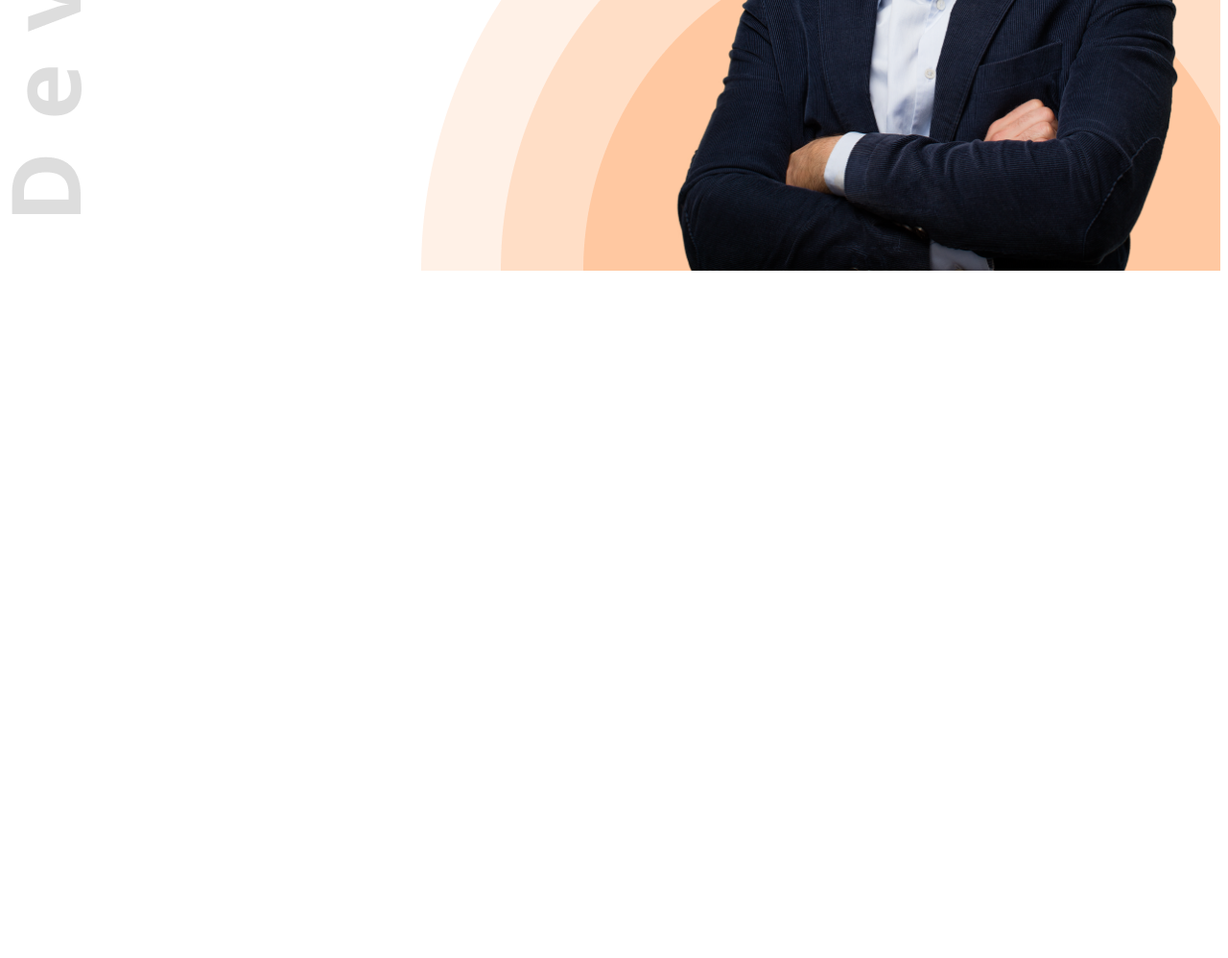
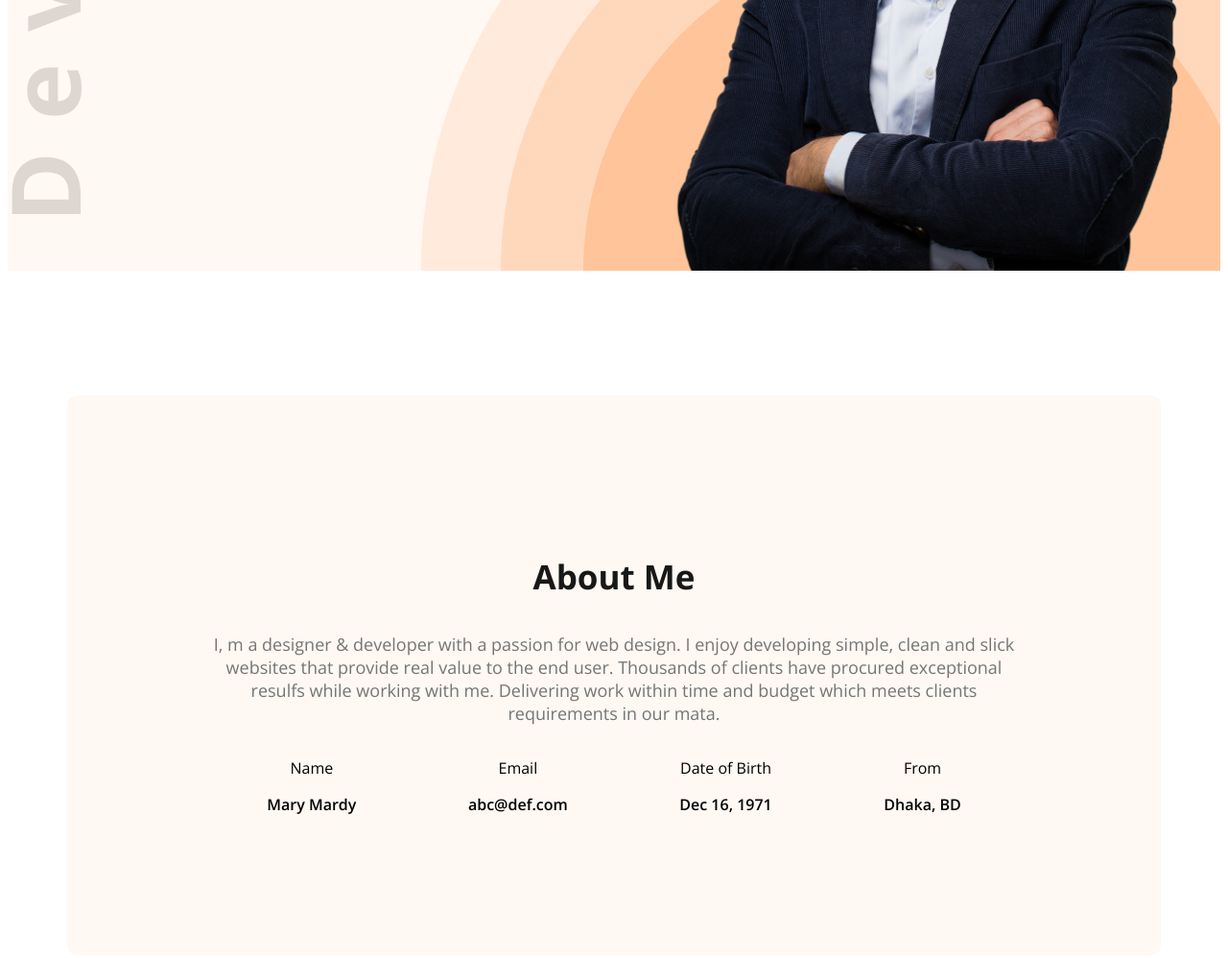
Before and after one commit to Malweat/web-dev-portfolio, a plain HTML site: page index.html in a window 1280 px wide. Shown: the part 548-1546 px from the top of the page at 96% size. Before the commit the page ends 838 px from the top, so only its background shows below. Drawn offline with nearby package versions, Linux system fonts and the light colour scheme.

Commit message:
added css style

```diff
--- a/index.html
+++ b/index.html
@@ -10,7 +10,7 @@
     <link rel="stylesheet" href="style/portfolio.css">
 </head>
 <body class="open-sans-normal">
-    <header class="header">
+    <header class="header secondery-bg">
        <nav>
         <h3 class="nav-title">Ma<span class="text-primary">r</span>y</h3>
         <ul>
@@ -33,7 +33,31 @@
        </div>
     </header>
     <main>
-
+        <section class="about secondery-bg">
+            <h3 class="section-title">About Me</h3>
+            <p class="section-description">
+                I, m a designer & developer with a passion for web design. I enjoy developing simple, clean and slick websites that provide real value to the end user. Thousands of clients have procured exceptional resulfs while working with me. Delivering work within time and budget which meets clients requirements in our mata.
+            </p>
+            <div class="about-items">
+                <!-- .about-item*4>p.item-title+p.item-description -->
+                 <div class="about-item">
+                    <p class="item-title">Name</p>
+                    <p class="item-description">Mary Mardy</p>
+                 </div>
+                 <div class="about-item">
+                    <p class="item-title">Email</p>
+                    <p class="item-description">abc@def.com</p>
+                 </div>
+                 <div class="about-item">
+                    <p class="item-title">Date of Birth</p>
+                    <p class="item-description">Dec 16, 1971</p>
+                 </div>
+                 <div class="about-item">
+                    <p class="item-title">From</p>
+                    <p class="item-description">Dhaka, BD</p>
+                 </div>
+            </div>
+        </section>
     </main>
     <footer>
 
--- a/style/portfolio.css
+++ b/style/portfolio.css
@@ -8,7 +8,10 @@
     "wdth" 100;
 }
 
-/* Nav style */
+/* shared style */
+.secondery-bg{
+    background-color: #FFF8F3;
+}
 .text-primary{
     color: #FD6E0A;
 }
@@ -24,6 +27,17 @@
     border: none;
     padding: 18px 35px;
     border-radius: 5px;
+}
+
+.section-title{
+    font-size: 35px;
+    font-weight: bold;
+    color: #181818;
+}
+
+.section-description{
+    font-size: 18px;
+    color: #757575;
 }
 
 /* header */
@@ -82,3 +96,24 @@ nav li a {
 .banner-profile-pic{
     width: 580px;
 }
+
+/* main styles */
+main{
+    max-width: 1140px;
+    margin: 0 auto;
+}
+
+/* about style */
+.about{
+    border-radius: 10px;
+    padding: 130px 150px;
+    text-align: center;
+    margin-top: 130px;
+}
+.about-items{
+    display: flex;
+    justify-content: space-around;
+}
+.item-description{
+    font-weight: 600;
+}
```
